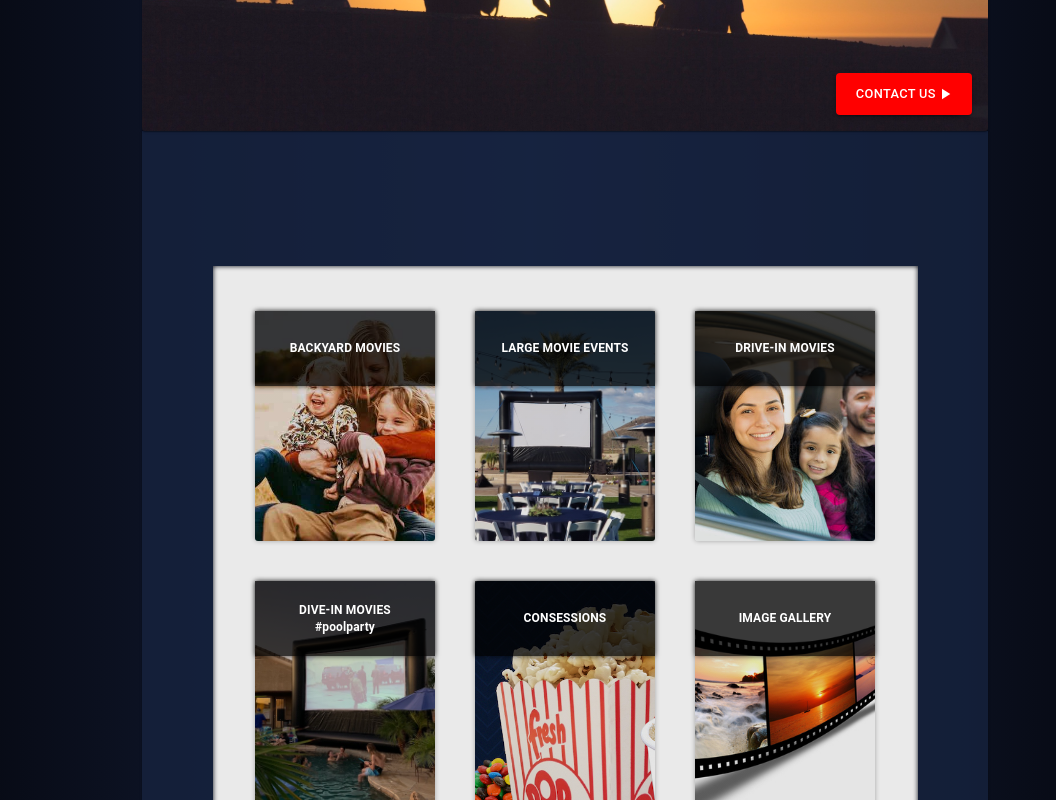
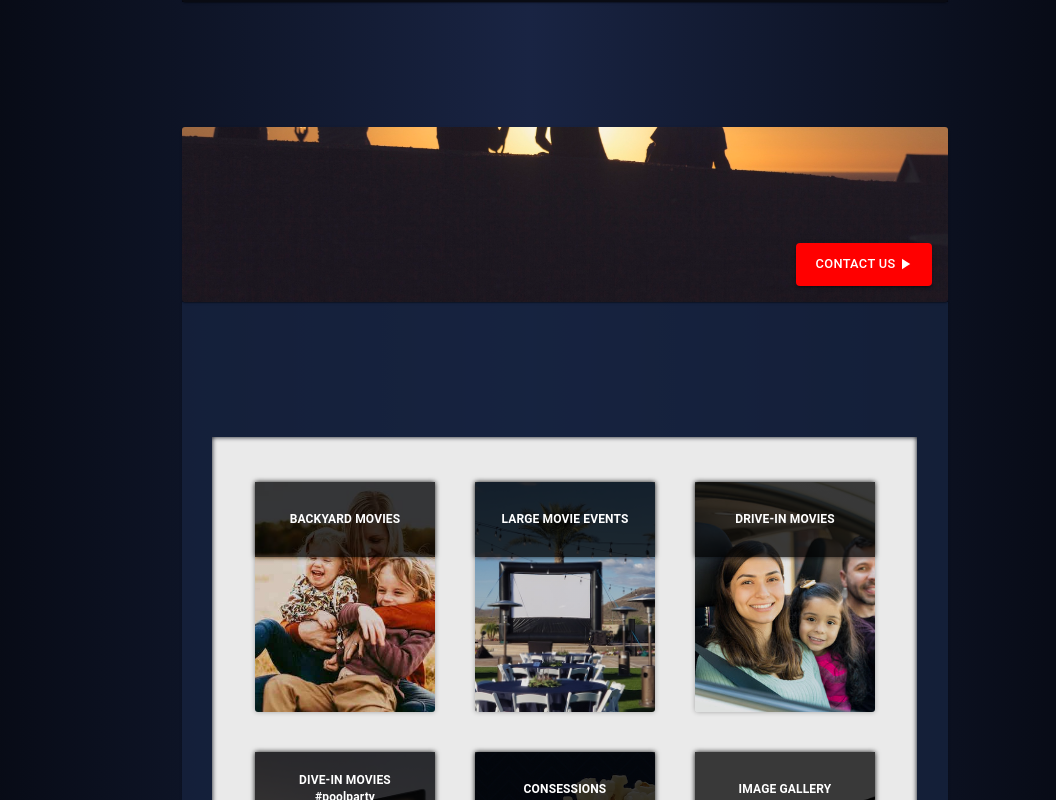
Before and after one commit to ratta2ii/movie_night_app, a React (Create React App) app: page /#/ in a window 1280 px wide. Shown: the part 1820-2620 px from the top of the page, without its empty margins (111-1167 px from the left). Built offline with nearby package versions, Linux system fonts and the light colour scheme; grey boxes are pictures that could not be loaded.

Commit message:
Update the margins in the root of the Home Component, and hide TOP button from larger viewport sizes

```diff
--- a/src/Components/Welcome/WelcomeStyles.js
+++ b/src/Components/Welcome/WelcomeStyles.js
@@ -3,9 +3,9 @@ import bg_image from './../../Assets/Images/bg12copy.png';
 
 const useStyles = makeStyles((theme) => ({
     root: {
-        diplay: 'flex',
+        display: 'flex',
         margin: 'auto',
-        marginTop: 90,
+        marginTop: 110,
         fontSize: '3em',
         padding: '15px 3%',
         [theme.breakpoints.down('lg')]: {
--- a/src/Views/Home/HomeStyles.js
+++ b/src/Views/Home/HomeStyles.js
@@ -8,7 +8,10 @@ export const useStyles = makeStyles((theme) => ({
         animation: 'fadeIn ease .2s',
     },
     innerRoot: {
-        padding: '0 8%',
+        padding: '0 10%',
+        [theme.breakpoints.down('lg')]: {
+            padding: '0 12%'
+        },
         [theme.breakpoints.down('md')]: {
             padding: '0',
         },
@@ -90,11 +93,11 @@ export const useStyles = makeStyles((theme) => ({
     },
     CategoriesContainer: {
         backgroundColor: '#17233fc7',
-        margin: '0 3% 45px',
+        margin: '0 3% 90px',
         padding: '75px 0px 50px',
         boxShadow: '0px 2px 1px -1px rgb(0 0 0 / 20%), 0px 1px 1px 0px rgb(0 0 0 / 14%), 0px 1px 3px 0px rgb(0 0 0 / 12%)',
         [theme.breakpoints.down('lg')]: {
-            margin: '0 0 25px'
+            margin: '0 0 90px'
         },
         [theme.breakpoints.down('md')]: {
             padding: 0,
@@ -123,6 +126,8 @@ export const useStyles = makeStyles((theme) => ({
         },
     },
     scrollTopButton: {
+        display: 'none',
+        [theme.breakpoints.down('xs')]: {
             fontSize: 15,
             fontWeight: 100,
             margin: 'auto',
@@ -132,6 +137,8 @@ export const useStyles = makeStyles((theme) => ({
             cursor: 'pointer',
             padding: 5,
             borderRadius: 4,
+        },
+
     }
 }));
 
```
Lines whose indentation alone changed are shown as unchanged.
